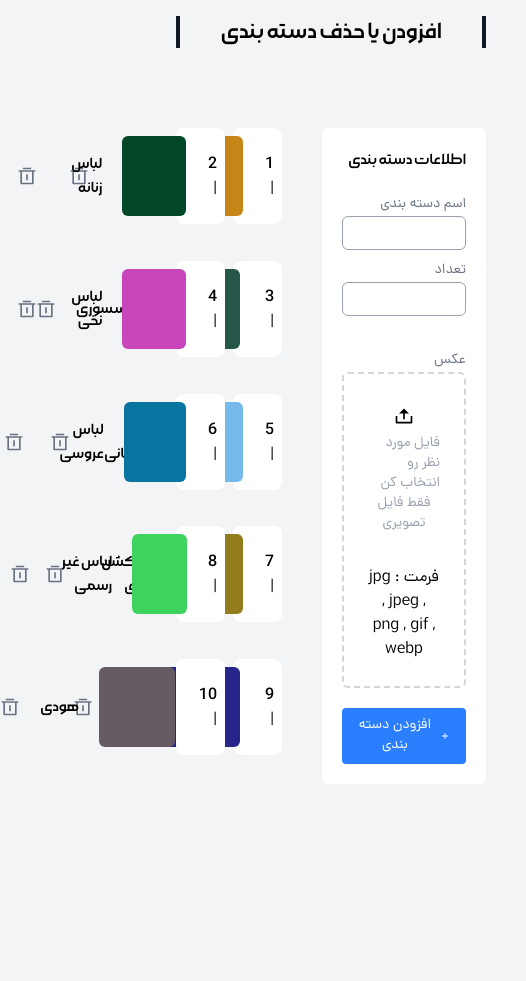
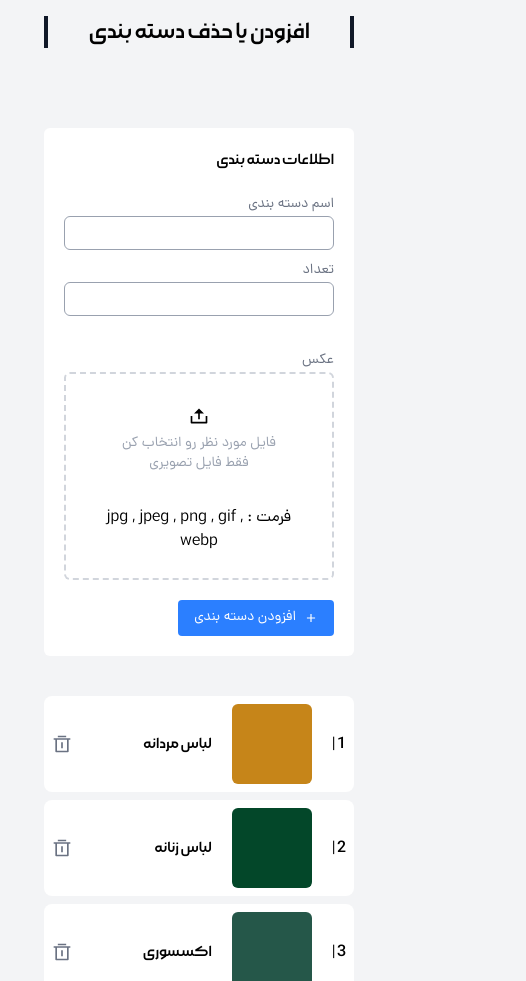
Before and after one commit to mariacnru/professioal-admin-dashboard, a React (Vite) app: page /categiries in a window 390 px wide. Shown: the part 3180-4161 px from the top of the page, 526 px wide, since content can reach past the window. Before the commit the page ends 4004 px from the top, so only its background shows below. Built offline with nearby package versions, Linux system fonts and the light colour scheme.

Commit message:
Categories modified

```diff
--- a/src/Pages/Categories/Categories.jsx
+++ b/src/Pages/Categories/Categories.jsx
@@ -54,7 +54,7 @@ function Categories() {
         افزودن یا حذف دسته بندی
       </h3>
 
-      <div className="mt-20 flex gap-10">
+      <div className="mt-20 flex flex-wrap md:flex-nowrap gap-10 *:mx-auto">
         <div className="w-120">
           <div className="bg-white rounded-md p-5">
             <h4 className="font-MorabbaMedium mb-5">اطلاعات دسته بندی</h4>
@@ -106,7 +106,7 @@ function Categories() {
           </div>
         </div>
 
-        <div className="grid grid-cols-2 gap-2 w-full">
+        <div className="grid grid-cols-1 lg:grid-cols-2 gap-2 w-full">
           {CategoriesData.map((item) => (
             <DeletCategorieCard
               key={item.id}
--- a/src/Pages/Categories/components/DeletCategorieCard.jsx
+++ b/src/Pages/Categories/components/DeletCategorieCard.jsx
@@ -8,10 +8,7 @@ function DeletCategorieCard({ title, deleteHandler, id }) {
   }
 
   return (
-    <div
-      onClick={() => deleteHandler(id)}
-      className="flex justify-between items-center gap-5 font-MorabbaMedium bg-white p-2 rounded-lg w-full h-fit"
-    >
+    <div className="flex justify-between items-center gap-5 font-MorabbaMedium bg-white p-2 rounded-lg w-full h-fit">
       <div className="flex items-center gap-5">
         <span>{id} | </span>
         <div
@@ -20,7 +17,10 @@ function DeletCategorieCard({ title, deleteHandler, id }) {
         ></div>
         <span className="">{title}</span>
       </div>
-      <div className="text-gray-500 hover:text-gray-700 transition cursor-pointer">
+      <div
+        onClick={() => deleteHandler(id)}
+        className="text-gray-500 hover:text-gray-700 transition cursor-pointer"
+      >
         <RiDeleteBin4Line size={20} />
       </div>
     </div>
```
